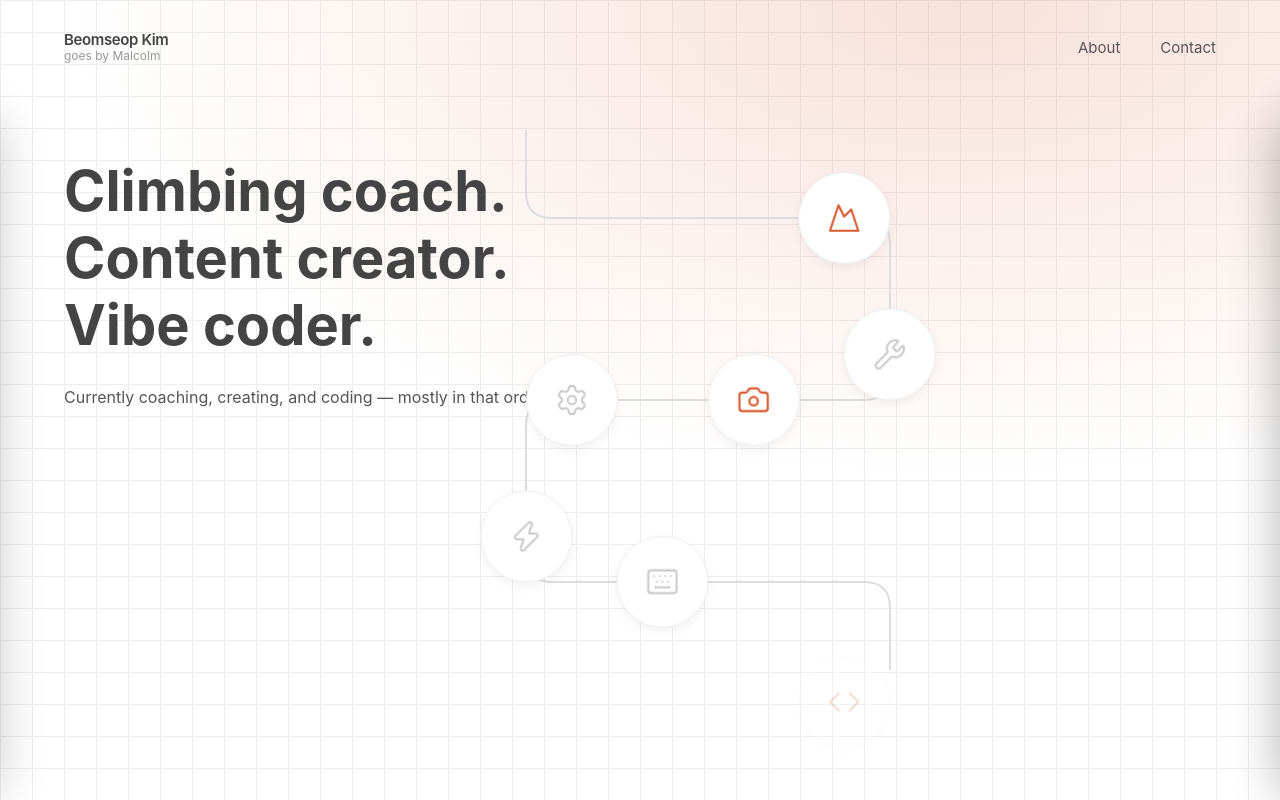
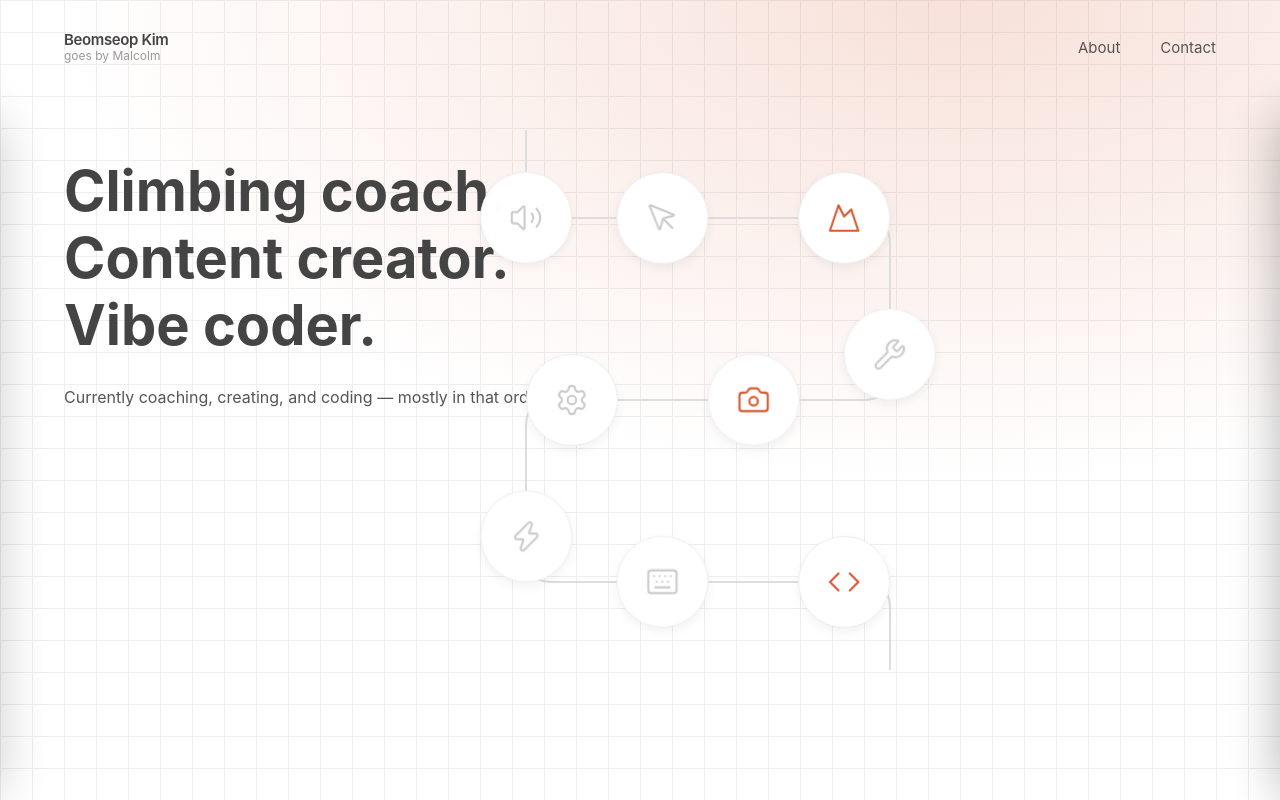
Before and after one commit to kbeomseop/portfolio, a Next.js app: page / in a window 1280 px wide. Built offline with nearby package versions, Linux system fonts and the light colour scheme; a web font is replaced by a local one.

Commit message:
HeroGrid: 퇴장/재진입 타이밍 수정 - 도착 완료 후 순서 보장, 무한 순환 루프

```diff
--- a/src/app/globals.css
+++ b/src/app/globals.css
@@ -71,3 +71,11 @@ body {
 .icon-exit {
   animation: icon-exit-fall 0.5s ease-in forwards;
 }
+
+@keyframes icon-reenter {
+  from { transform: translateY(-60px); opacity: 0; }
+  to   { transform: translateY(0px);   opacity: 1; }
+}
+.icon-reenter {
+  animation: icon-reenter 0.4s ease-out forwards;
+}
--- a/src/components/HeroGrid.tsx
+++ b/src/components/HeroGrid.tsx
@@ -72,10 +72,14 @@ const cells: CellDef[] = [
 
 const ENTRY_STAGGER = 150;
 const ENTRY_DURATION = 400;
-const EXIT_WAIT = 500;    // ms after reaching SNAKE[8] before exit starts
-const EXIT_DURATION = 400; // ms for exit animation
+// Exit/re-entry timing:
+//   ARRIVAL_WAIT = 1500ms (CSS arrival transition) + 100ms buffer
+//   EXIT_DURATION must match icon-exit-fall keyframe duration in globals.css
+const ARRIVAL_WAIT = 1600;
+const EXIT_DURATION = 500;
+const REENTRY_DURATION = 400;
 
-type ExitState = "idle" | "exiting" | "exited";
+type ExitState = "idle" | "exiting" | "reentering";
 
 interface IconState {
   posIdx: number;
@@ -122,45 +126,52 @@ export default function HeroGrid() {
     return () => timers.forEach(clearTimeout);
   }, []);
 
-  // Circulation loop — only active after entry is done
+  // Exit / re-entry state
+  const [exitStates, setExitStates] = useState<ExitState[]>(() => cells.map(() => "idle"));
+  const exitStartedRef = useRef<boolean[]>(cells.map(() => false));
+  const inSpecialModeRef = useRef<boolean[]>(cells.map(() => false));
+  const exitTimersRef = useRef<(ReturnType<typeof setTimeout> | null)[]>(cells.map(() => null));
+
+  // Circulation loop — skips icons in exit/re-entry mode
   useEffect(() => {
     if (phase !== "circulating") return;
     const id = setInterval(() => {
       setStates((prev) =>
-        prev.map(({ posIdx }) => ({
-          posIdx: (posIdx + 1) % 9,
-          instant: posIdx === 8,
-        }))
+        prev.map(({ posIdx }, i) => {
+          if (inSpecialModeRef.current[i]) return { posIdx, instant: false };
+          return { posIdx: (posIdx + 1) % 9, instant: posIdx === 8 };
+        })
       );
     }, 1500);
     return () => clearInterval(id);
   }, [phase]);
 
-  // Exit animation — fires when any icon reaches SNAKE[8]
-  const [exitStates, setExitStates] = useState<ExitState[]>(() => cells.map(() => "idle"));
-  const exitStartedRef = useRef<boolean[]>(cells.map(() => false));
-  const exitTimersRef = useRef<(ReturnType<typeof setTimeout> | null)[]>(cells.map(() => null));
-
+  // Exit → re-entry timer chain (starts after arrival transition completes)
   useEffect(() => {
     if (phase !== "circulating") return;
     states.forEach(({ posIdx }, i) => {
       if (posIdx === 8 && !exitStartedRef.current[i]) {
         exitStartedRef.current[i] = true;
+        inSpecialModeRef.current[i] = true;
+
+        // Wait for 8→9 CSS transition (1500ms) + 100ms buffer, then exit
         exitTimersRef.current[i] = setTimeout(() => {
-          setExitStates((prev) => {
-            const next = [...prev];
-            next[i] = "exiting";
-            return next;
-          });
+          setExitStates((prev) => { const n = [...prev]; n[i] = "exiting"; return n; });
+
+          // After exit animation completes, teleport outer → SNAKE[0], start re-entry
           exitTimersRef.current[i] = setTimeout(() => {
-            setExitStates((prev) => {
-              const next = [...prev];
-              next[i] = "exited";
-              return next;
-            });
-            exitTimersRef.current[i] = null;
+            setStates((prev) => { const n = [...prev]; n[i] = { posIdx: 0, instant: true }; return n; });
+            setExitStates((prev) => { const n = [...prev]; n[i] = "reentering"; return n; });
+
+            // After re-entry animation completes, resume normal circulation
+            exitTimersRef.current[i] = setTimeout(() => {
+              setExitStates((prev) => { const n = [...prev]; n[i] = "idle"; return n; });
+              inSpecialModeRef.current[i] = false;
+              exitStartedRef.current[i] = false;
+              exitTimersRef.current[i] = null;
+            }, REENTRY_DURATION);
           }, EXIT_DURATION);
-        }, EXIT_WAIT);
+        }, ARRIVAL_WAIT);
       }
     });
   }, [states, phase]);
@@ -219,8 +230,8 @@ export default function HeroGrid() {
           const exitState = exitStates[i];
           if (exitState === "exiting") {
             innerClass = "icon-exit";
-          } else if (exitState === "exited") {
-            innerStyle = { opacity: 0, transform: "translateY(120px)" };
+          } else if (exitState === "reentering") {
+            innerClass = "icon-reenter";
           }
         }
 
```
